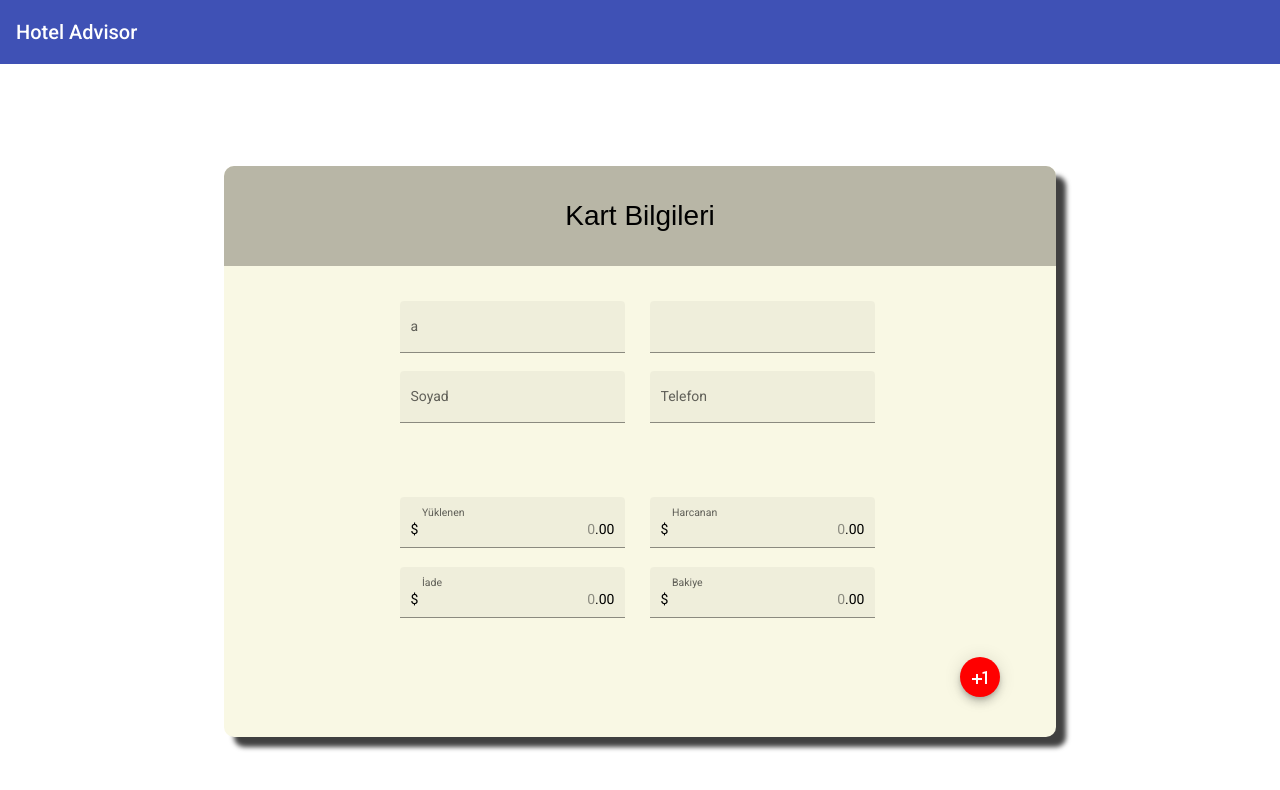
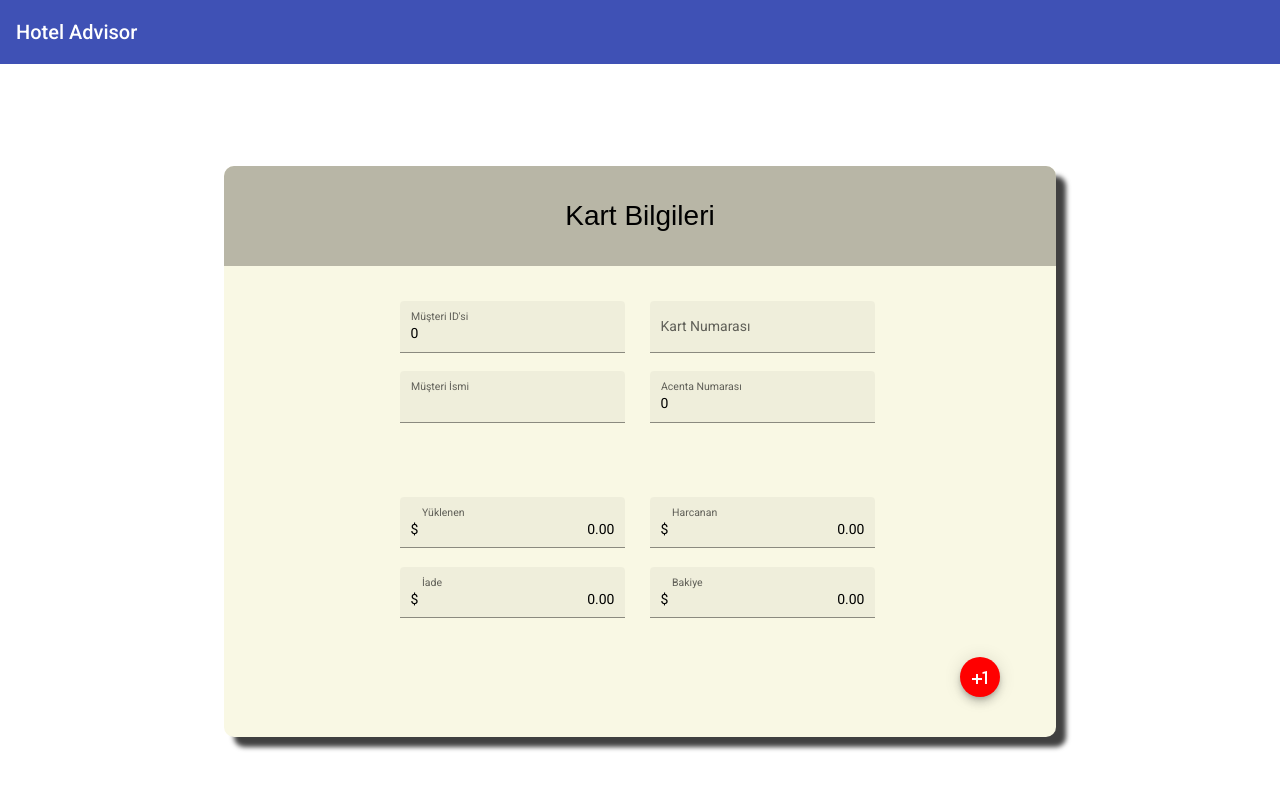
Before and after one commit to SerafettinBal/hotel-advisor, an Angular app: page /info in a window 1280 px wide. Shown: the top 790 px of the page. Built offline with nearby package versions, Linux system fonts and the light colour scheme.

Commit message:
Info component changes

```diff
--- a/src/app/components/info/info.component.html
+++ b/src/app/components/info/info.component.html
@@ -1,51 +1,50 @@
-
 <div class="card">
     <div class="cardTitle">Kart Bilgileri </div>
     <div>
     <form class="example-form">
         <mat-form-field class="example-full-width" appearance="fill">
-          <mat-label>a</mat-label>
-          <input matInput placeholder="">
+          <mat-label>Müşteri ID'si</mat-label>
+          <input matInput placeholder="" value="{{model.RESNAMEID}}">
         </mat-form-field>
 
         <mat-form-field class="example-full-width" appearance="fill">
-          <mat-label>{{model?.CARDNO}}</mat-label>
-          <input matInput placeholder="">
+          <mat-label>Kart Numarası</mat-label>
+          <input matInput placeholder="" value="{{model.CARDNO}}">
         </mat-form-field>
 
         <mat-form-field class="example-full-width" appearance="fill">
-          <mat-label>{{model?.GUESTNAME}} Soyad</mat-label>
-          <input matInput placeholder="">
+          <mat-label>Müşteri İsmi</mat-label>
+          <input matInput placeholder="" value="{{model.GUESTNAME}}  {{model.GUESTSURNAME}}">
         </mat-form-field>
 
         <mat-form-field class="example-full-width" appearance="fill">
-          <mat-label>Telefon</mat-label>
-          <input matInput placeholder="">
+          <mat-label>Acenta Numarası</mat-label>
+          <input matInput placeholder="" value="{{model.AGENCYID}}">
         </mat-form-field></form>
     </div>
     <div>
     <form class="example-form">
     <mat-form-field  class="example-full-width" appearance="fill" floatLabel="always">
         <mat-label>Yüklenen</mat-label>
-        <input matInput type="number" class="example-right-align" placeholder="0">
+        <input matInput type="number" class="example-right-align" placeholder="0" value="{{model.LOADED}}">
         <span matPrefix>$&nbsp;</span>
         <span matSuffix>.00</span>
       </mat-form-field>
       <mat-form-field class="example-full-width" appearance="fill" floatLabel="always">
         <mat-label>Harcanan</mat-label>
-        <input matInput type="number" class="example-right-align" placeholder="0">
+        <input matInput type="number" class="example-right-align" placeholder="0" value="{{model.SPENT}}">
         <span matPrefix>$&nbsp;</span>
         <span matSuffix>.00</span>
       </mat-form-field>
       <mat-form-field class="example-full-width" appearance="fill" floatLabel="always">
         <mat-label>İade</mat-label>
-        <input matInput type="number" class="example-right-align" placeholder="0">
+        <input matInput type="number" class="example-right-align" placeholder="0" value="{{model.REFUND}}">
         <span matPrefix>$&nbsp;</span>
         <span matSuffix>.00</span>
       </mat-form-field>
       <mat-form-field class="example-full-width" appearance="fill" floatLabel="always">
         <mat-label>Bakiye</mat-label>
-        <input matInput type="number" class="example-right-align" placeholder="0">
+        <input matInput type="number" class="example-right-align" placeholder="0" value="{{model.BALANCE}}">
         <span matPrefix>$&nbsp;</span>
         <span matSuffix>.00</span>
       </mat-form-field>
--- a/src/app/components/info/info.component.ts
+++ b/src/app/components/info/info.component.ts
@@ -8,10 +8,19 @@ import { GetCardResponseModel } from 'src/app/models/GetCardResponseModel';
   styleUrls: ['./info.component.css']
 })
 export class InfoComponent implements OnInit {
-  model: GetCardResponseModel | undefined
+  model: GetCardResponseModel = new GetCardResponseModel;
+
   constructor(private route: ActivatedRoute) { }
 
   ngOnInit(): void {
-    console.log(this.route.snapshot.params)
+
+    this.route.paramMap.subscribe(i => {
+      let x = i.get("model")
+      if(x != null) {
+        this.model = JSON.parse(x)
+      }
+      console.log(this.model)
+    })
+
   }
 }
--- a/src/app/components/login/login.component.ts
+++ b/src/app/components/login/login.component.ts
@@ -12,8 +12,8 @@ import { Router } from '@angular/router';
 export class LoginComponent implements OnInit {
 
   baseURL: string="https://4001.hoteladvisor.net/"
-  model: GetCardResponseModel | undefined
 
+  model: GetCardResponseModel | undefined;
   constructor(private service: ApiserviceService, private router: Router) { }
 
   ngOnInit(): void {
@@ -32,7 +32,7 @@ export class LoginComponent implements OnInit {
 
     this.service.findCard(request).subscribe(model=>{
       this.model = model[0][0]
-      this.router.navigate(['/info', this.model]);
+      this.router.navigate(['/info', {"model" : JSON.stringify(this.model) }]);
     })
 
 
```
Also changed, not shown: src/app/models/GetCardResponseModel.ts (line endings or trailing spaces).
